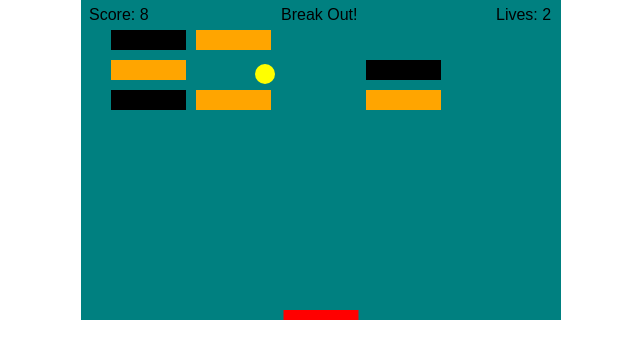
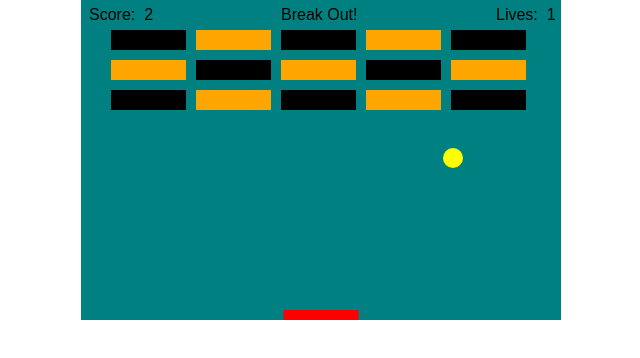
Before and after one commit to JohnSV18/breakout-game, a website built with webpack: page dist/index.html in a window 1280 px wide. Shown: the whole page, without its empty margins (319-959 px from the left). Built offline with nearby package versions, Linux system fonts and the light colour scheme.

Commit message:
Bundled project

```diff
--- a/main.js
+++ /dev/null
@@ -1,198 +0,0 @@
-//  Javascript code here
-const canvas = document.getElementById('myCanvas');
-const ctx = canvas.getContext('2d');
-const ballRadius = 10;
-let x = canvas.width / 2;
-let y = canvas.height - 30;
-let dx = 2;
-let dy = -2;
-let score = 0;
-let lives = 3;
-
-// PADDLE VARIABLES
-const paddleHeight = 10;
-const paddleWidth = 75;
-let paddleX = (canvas.width - paddleWidth) / 2;
-
-// KEYBOARD VARIABLES
-let rightPressed = false;
-let leftPressed = false;
-
-// BRICK VARIABLES
-const brickRowCount = 3;
-const brickColumnCount = 5;
-const brickWidth = 75;
-const brickHeight = 20;
-const brickPadding = 10;
-const brickOffsetTop = 30;
-const brickOffsetLeft = 30;
-
-// CREATING ARRAY WITH BRICKS POSITIONS
-const bricks = [];
-for (let c = 0; c < brickColumnCount; c += 1) {
-  bricks[c] = [];
-  for (let r = 0; r < brickRowCount; r += 1) {
-    bricks[c][r] = { x: 0, y: 0, status: 1 };
-  }
-}
-
-function drawBackground() {
-  ctx.beginPath();
-  ctx.rect(0, 0, canvas.width, canvas.height);
-  ctx.fillStyle = 'teal';
-  ctx.fill();
-  ctx.closePath();
-}
-
-function drawBricks() {
-  for (let c = 0; c < brickColumnCount; c += 1) {
-    for (let r = 0; r < brickRowCount; r += 1) {
-      if (bricks[c][r].status === 1) {
-        const brickX = (c * (brickWidth + brickPadding)) + brickOffsetLeft;
-        const brickY = (r * (brickHeight + brickPadding)) + brickOffsetTop;
-        bricks[c][r].x = brickX;
-        bricks[c][r].y = brickY;
-        ctx.beginPath();
-        ctx.rect(brickX, brickY, brickWidth, brickHeight);
-        if (((r % 2 === 0) && (c % 2 === 0)) || ((r % 2 === 1 && c % 2 === 1))) {
-          ctx.fillStyle = '#000000';
-        } else {
-          ctx.fillStyle = 'orange';
-        }
-        ctx.fill();
-        ctx.closePath();
-      }
-    }
-  }
-}
-
-function mouseMoveHandler(e) {
-  const relativeX = e.clientX - canvas.offsetLeft;
-  if (relativeX > 0 && relativeX < canvas.width) {
-    paddleX = relativeX - paddleWidth / 2;
-  }
-}
-
-function collisionDetection() {
-  for (let c = 0; c < brickColumnCount; c += 1) {
-    for (let r = 0; r < brickRowCount; r += 1) {
-      const b = bricks[c][r];
-      if (b.status === 1) {
-        if (x > b.x && x < b.x + brickWidth && y > b.y && y < b.y + brickHeight) {
-          dy = -dy;
-          b.status = 0;
-          score += 1;
-          if (score === brickRowCount * brickColumnCount) {
-            window.confirm('YOU WIN, CONGRATULATIONS!')
-            document.location.reload();
-          }
-        }
-      }
-    }
-  }
-}
-
-function drawLives() {
-  ctx.font = '16px Arial';
-  ctx.fillStyle = 'black';
-  ctx.fillText(`Lives: ${lives}`, canvas.width - 65, 20);
-}
-
-function drawScore() {
-  ctx.font = '16px Arial';
-  ctx.fillStyle = 'black';
-  ctx.fillText(`Score: ${score}`, 8, 20);
-  ctx.fillText('Break Out!', 200, 20);
-}
-
-function keyDownHandler(e) {
-  if (e.key === 'Right' || e.key === 'ArrowRight') {
-    rightPressed = true;
-  } else if (e.key === 'Left' || e.key === 'ArrowLeft') {
-    leftPressed = true;
-  }
-}
-
-function keyUpHandler(e) {
-  if (e.key === 'Right' || e.key === 'ArrowRight') {
-    rightPressed = false;
-  } else if (e.key === 'Left' || e.key === 'ArrowLeft') {
-    leftPressed = false;
-  }
-}
-
-function drawBall() {
-  ctx.beginPath();
-  ctx.arc(x, y, ballRadius, 0, Math.PI * 2);
-  ctx.fillStyle = 'yellow';
-  ctx.fill();
-  ctx.closePath();
-}
-
-function drawPaddle() {
-  ctx.beginPath();
-  ctx.rect(paddleX, canvas.height - paddleHeight, paddleWidth, paddleHeight);
-  ctx.fillStyle = 'red';
-  ctx.fill();
-  ctx.closePath();
-}
-
-function draw() {
-  // drawing code
-  ctx.clearRect(0, 0, canvas.width, canvas.height);
-  drawBackground();
-  drawBricks();
-  drawBall();
-  drawPaddle();
-  drawScore();
-  drawLives();
-  collisionDetection();
-
-  if (y + dy < ballRadius) {
-    dy = -dy;
-  } else if (y + dy > canvas.height - ballRadius) {
-    if (x > paddleX && x < paddleX + paddleWidth) {
-      dy = -dy;
-    } else {
-      lives -= 1;
-      if (!lives) {
-        window.confirm('GAME OVER')
-        document.location.reload();
-      } else {
-        x = canvas.width / 2;
-        y = canvas.height - 30;
-        dx = 2;
-        dy = -2;
-        paddleX = (canvas.width - paddleWidth) / 2;
-      }
-    }
-  }
-
-  if (x + dx < ballRadius || x + dx > canvas.width - ballRadius) {
-    ctx.fillStyle = '#FF0000';
-    ctx.fill();
-    dx = -dx;
-  }
-
-  if (rightPressed) {
-    paddleX += 13;
-    if (paddleX + paddleWidth > canvas.width) {
-      paddleX = canvas.width - paddleWidth;
-    }
-  } else if (leftPressed) {
-    paddleX -= 13;
-    if (paddleX < 0) {
-      paddleX = 0;
-    }
-  }
-
-  x += dx;
-  y += dy;
-
-  requestAnimationFrame(draw);
-}
-document.addEventListener('keydown', keyDownHandler, false);
-document.addEventListener('keyup', keyUpHandler, false);
-document.addEventListener('mousemove', mouseMoveHandler, false);
-
-draw();
--- /dev/null
+++ b/src/Ball.js
@@ -0,0 +1,25 @@
+import Sprite from './Sprite.js';
+
+class Ball extends Sprite {
+  constructor(x, y, radius = 10, color = 'yellow') {
+    super(x, y, 0, 0, color);
+    this.radius = radius;
+    this.dx = 2;
+    this.dy = -2;
+  }
+
+  move() {
+    this.x += this.dx;
+    this.y += this.dy;
+  }
+
+  render(ctx) {
+    ctx.beginPath();
+    ctx.arc(this.x, this.y, this.radius, 0, Math.PI * 2);
+    ctx.fillStyle = this.color;
+    ctx.fill();
+    ctx.closePath();
+  }
+}
+
+export default Ball;
--- /dev/null
+++ b/src/Banner.js
@@ -0,0 +1,18 @@
+import Sprite from './Sprite.js';
+
+class Banner extends Sprite {
+  constructor(text, x, y, value = '', color = 'black', font = '16px Arial') {
+    super(x, y, 0, 0, color);
+    this.font = font;
+    this.text = text;
+    this.value = value;
+  }
+
+  render(ctx) {
+    ctx.font = this.font;
+    ctx.fillStyle = this.color;
+    ctx.fillText(`${this.text} ${this.value}`, this.x, this.y);
+  }
+}
+
+export default Banner;
--- /dev/null
+++ b/src/Brick.js
@@ -0,0 +1,65 @@
+import Sprite from './Sprite.js';
+class Brick extends Sprite {
+  constructor(x, y, width = 75, height = 20, color = 'orange') {
+    super(x, y, width, height, color);
+    this.status = 1;
+    this.bricks = [];
+    this.brickRowCount = 3;
+    this.brickColumnCount = 5;
+    this.brickPadding = 10;
+    this.brickOffsetTop = 30;
+    this.brickOffsetLeft = 30;
+  }
+  setBricks() {
+    for (let c = 0; c < this.brickColumnCount; c += 1){
+      this.bricks[c] = [];
+      for (let r = 0; r < this.brickRowCount; r += 1) {
+        this.bricks[c][r] = new Brick();
+        const brickX = (c * (this.width + this.brickPadding)) + this.brickOffsetLeft;
+        const brickY = (r * (this.height + this.brickPadding)) + this.brickOffsetTop;
+        this.bricks[c][r].x = brickX;
+        this.bricks[c][r].y = brickY;
+      }
+    }
+  }
+  brickCollisionDetection(ball, score) {
+    for (let c = 0; c < this.brickColumnCount; c += 1) {
+      for (let r = 0; r < this.brickRowCount; r += 1) {
+        const brick = this.bricks[c][r];
+        if (brick.status === 1) {
+          if (ball.x > brick.x && ball.x < brick.x + brick.width && ball.y > brick.y && ball.y < brick.y + brick.height) {
+            ball.dy = -ball.dy;
+            brick.status = 0;
+            score.value += 1;
+            if (score.value === this.brickRowCount * this.brickColumnCount) {
+              window.confirm('YOU WIN, CONGRATULATIONS!')
+              document.location.reload();
+            }
+          }
+        }
+      }
+    }
+  }
+
+  render(ctx) {
+    for (let c = 0; c < this.brickColumnCount; c += 1) {
+      for (let r = 0; r < this.brickRowCount; r += 1) {
+        const brick = this.bricks[c][r];
+        if (brick.status === 1) {
+          ctx.beginPath();
+          ctx.rect(brick.x, brick.y, brick.width, brick.height);
+          if (((r % 2 === 0) && (c % 2 === 0)) || ((r % 2 === 1 && c % 2 === 1))) {
+            ctx.fillStyle = '#000000';
+          } else {
+            ctx.fillStyle = 'orange';
+          }
+          ctx.fill();
+          ctx.closePath();
+        }
+      }
+    }
+
+  }
+}
+
+export default Brick;
--- /dev/null
+++ b/src/GameBackground.js
@@ -0,0 +1,13 @@
+import Sprite from './Sprite.js';
+
+class GameBackground extends Sprite {
+  render(ctx) {
+    ctx.beginPath();
+    ctx.rect(this.x, this.y, this.width, this.height);
+    ctx.fillStyle = this.color;
+    ctx.fill();
+    ctx.closePath();
+  }
+}
+
+export default GameBackground;
--- /dev/null
+++ b/src/Paddle.js
@@ -0,0 +1,17 @@
+import Sprite from './Sprite.js';
+
+class Paddle extends Sprite {
+  constructor(x, y, width = 75, height = 10, color = 'red') {
+    super(x, y, width, height, color);
+  }
+
+  render(ctx) {
+    ctx.beginPath();
+    ctx.rect(this.x, this.y, this.width, this.height, this.color);
+    ctx.fillStyle = this.color;
+    ctx.fill();
+    ctx.closePath();
+  }
+}
+
+export default Paddle;
--- /dev/null
+++ b/src/Sprite.js
@@ -0,0 +1,18 @@
+class Sprite {
+  constructor(x = 0, y = 0, width = 0, height = 0, color = '#f00') {
+    this.x = x;
+    this.y = y;
+    this.width = width;
+    this.height = height;
+    this.color = color;
+  }
+
+  render(ctx) {
+    ctx.beginPath();
+    ctx.rect(this.x, this.y, this.width, this.height);
+    ctx.fillStyle = this.color;
+    ctx.fill();
+    ctx.closePath();
+  }
+}
+export default Sprite;
--- /dev/null
+++ b/src/index.js
@@ -0,0 +1,116 @@
+import GameBackground from './GameBackground.js';
+import Ball from './Ball.js';
+import Paddle from './Paddle.js';
+import Banner from './Banner.js';
+import Brick from './Brick.js';
+
+//  Javascript code here
+const canvas = document.getElementById('myCanvas');
+const ctx = canvas.getContext('2d');
+
+const x = canvas.width / 2;
+const y = canvas.height - 30;
+let dx = 2;
+let dy = -2;
+let score = 0;
+let lives = 3;
+// PADDLE VARIABLES
+const paddleX = (canvas.width - 75) / 2;
+
+// KEYBOARD VARIABLES
+let rightPressed = false;
+let leftPressed = false;
+
+const background = new GameBackground(0, 0, canvas.width, canvas.height, 'teal');
+const ball = new Ball(x, y);
+const paddle = new Paddle(paddleX, canvas.height - 10);
+const livesBanner = new Banner('Lives: ', canvas.width - 65, 20, lives);
+const gameBanner = new Banner('Break Out!', 200, 20);
+const scoreBanner = new Banner('Score: ', 8, 20, score);
+const someBrick = new Brick()
+
+
+function draw() {
+  ctx.clearRect(0, 0, canvas.width, canvas.height);
+  background.render(ctx);
+  someBrick.setBricks();
+  someBrick.brickCollisionDetection(ball, scoreBanner)
+  someBrick.render(ctx);
+  ball.render(ctx);
+  ball.move();
+  paddle.render(ctx);
+  scoreBanner.render(ctx);
+  livesBanner.render(ctx);
+  gameBanner.render(ctx);
+
+
+  if (ball.y + ball.dy < ball.radius) {
+    ball.dy = -ball.dy;
+  } else if (ball.y + ball.dy > canvas.height - ball.radius) {
+    if (ball.x > paddle.x && ball.x < paddle.x + paddle.width) {
+      ball.dy = -ball.dy;
+    } else {
+      livesBanner.value -= 1;
+      if (!livesBanner.value) {
+        window.confirm('GAME OVER')
+        document.location.reload();
+      } else {
+        ball.x = canvas.width / 2;
+        ball.y = canvas.height - 30;
+        ball.dx = 2;
+        ball.dy = -2;
+        paddle.x = (canvas.width - paddle.width) / 2;
+      }
+    }
+  }
+
+  if (ball.x + ball.dx < ball.radius || ball.x + ball.dx > canvas.width - ball.radius) {
+    ctx.fillStyle = '#FF0000';
+    ctx.fill();
+    ball.dx = -ball.dx;
+  }
+
+  if (rightPressed) {
+    paddle.x += 13;
+    if (paddle.x + paddle.width > canvas.width) {
+      paddle.x = canvas.width - paddle.width;
+    }
+  } else if (leftPressed) {
+    paddle.x -= 13;
+    if (paddle.x < 0) {
+      paddle.x = 0;
+    }
+  }
+
+  requestAnimationFrame(draw);
+}
+
+
+function mouseMoveHandler(e) {
+  const relativeX = e.clientX - canvas.offsetLeft;
+  if (relativeX > 0 && relativeX < canvas.width) {
+    paddle.x = relativeX - paddle.width / 2;
+  }
+}
+
+function keyDownHandler(e) {
+  if (e.key === 'Right' || e.key === 'ArrowRight') {
+    rightPressed = true;
+  } else if (e.key === 'Left' || e.key === 'ArrowLeft') {
+    leftPressed = true;
+  }
+}
+
+function keyUpHandler(e) {
+  if (e.key === 'Right' || e.key === 'ArrowRight') {
+    rightPressed = false;
+  } else if (e.key === 'Left' || e.key === 'ArrowLeft') {
+    leftPressed = false;
+  }
+}
+
+document.addEventListener('keydown', keyDownHandler, false);
+document.addEventListener('keyup', keyUpHandler, false);
+document.addEventListener('mousemove', mouseMoveHandler, false);
+
+draw();
--- /dev/null
+++ b/webpack.config.js
@@ -0,0 +1,9 @@
+const path = require('path');
+
+module.exports = {
+  entry: './src/index.js',
+  output: {
+    filename: 'bundle.js',
+    path: path.resolve(__dirname, 'dist'),
+  },
+};
```
Also changed, not shown: package.json (+139 -3 lines), Readme.md (added), dist/bundle.js (added), dist/index.html, 1 other file.
